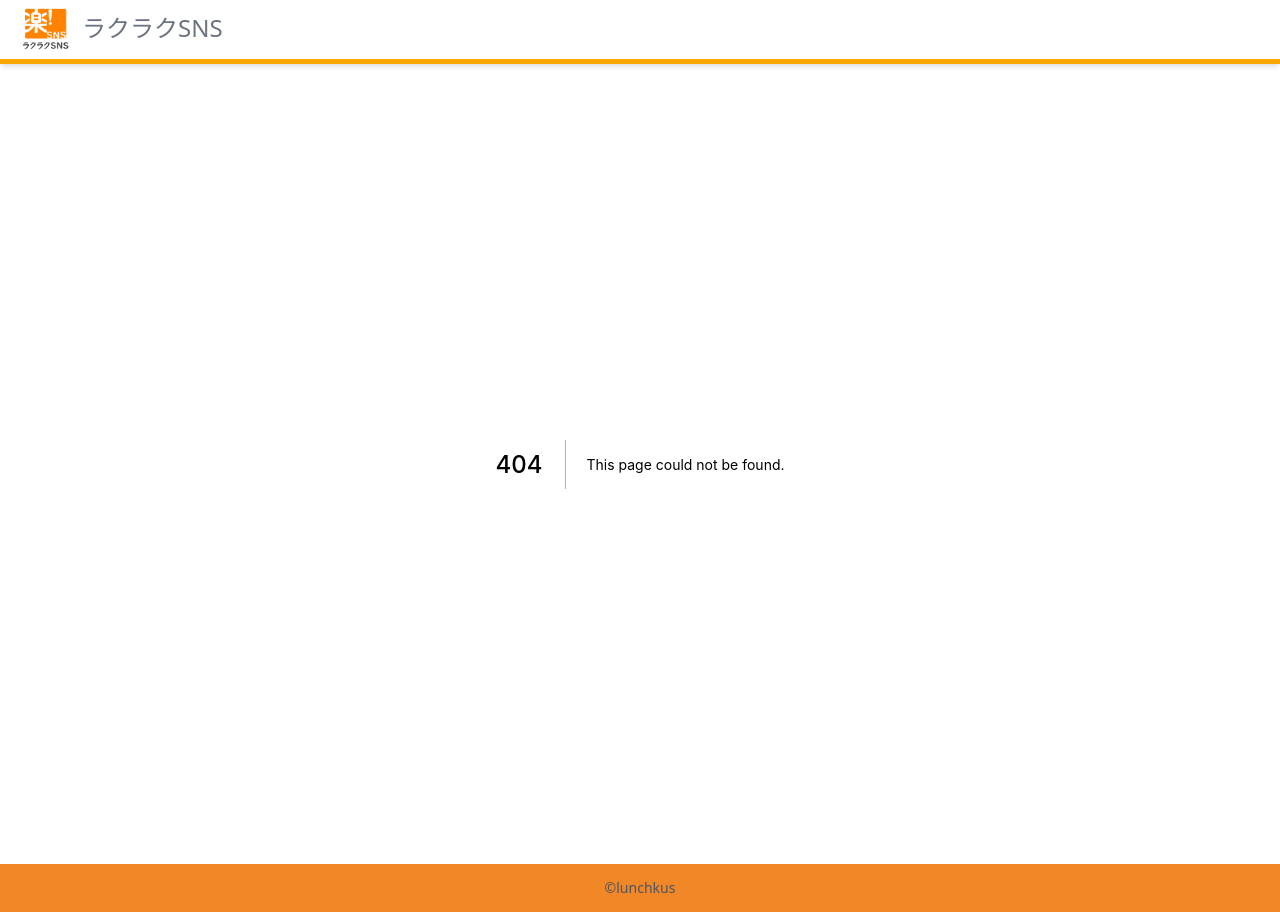
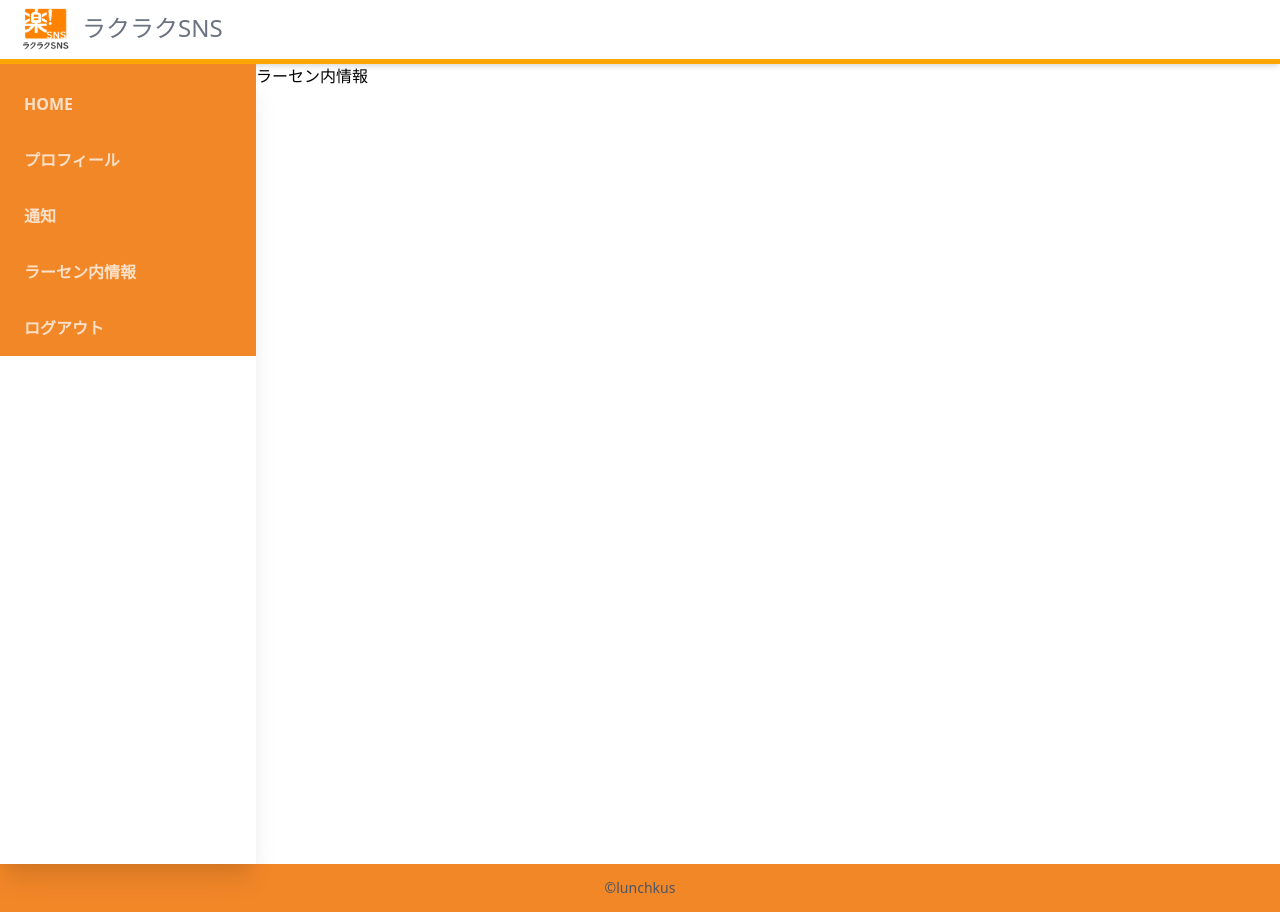
Before and after one commit to suzu1997/rakus-sns-app, a Next.js app: page /learcen/info in a window 1280 px wide. Before the commit this address had no page. Built offline with nearby package versions, Linux system fonts and the light colour scheme.

Commit message:
ラーセン内情報ページ新規作成

```diff
--- a/src/components/MenuBar.tsx
+++ b/src/components/MenuBar.tsx
@@ -21,7 +21,7 @@ export const MenuBar: FC = memo(() => {
               通知
             </a>
           </Link>
-          <Link href="/aaa/test">
+          <Link href="/learcen/info">
             <a className="flex items-center opacity-75 hover:opacity-100 py-4 pl-6 nav-item">
               ラーセン内情報
             </a>
--- /dev/null
+++ b/src/pages/learcen/info.tsx
@@ -0,0 +1,14 @@
+import { NextPage } from "next";
+import { MenuBar } from "../../components/MenuBar";
+
+const Info: NextPage = () => {
+  return (
+    <>
+      <div className="flex">
+        <MenuBar />
+        <h1>ラーセン内情報</h1>
+      </div>
+    </>
+  );
+};
+export default Info;
```
